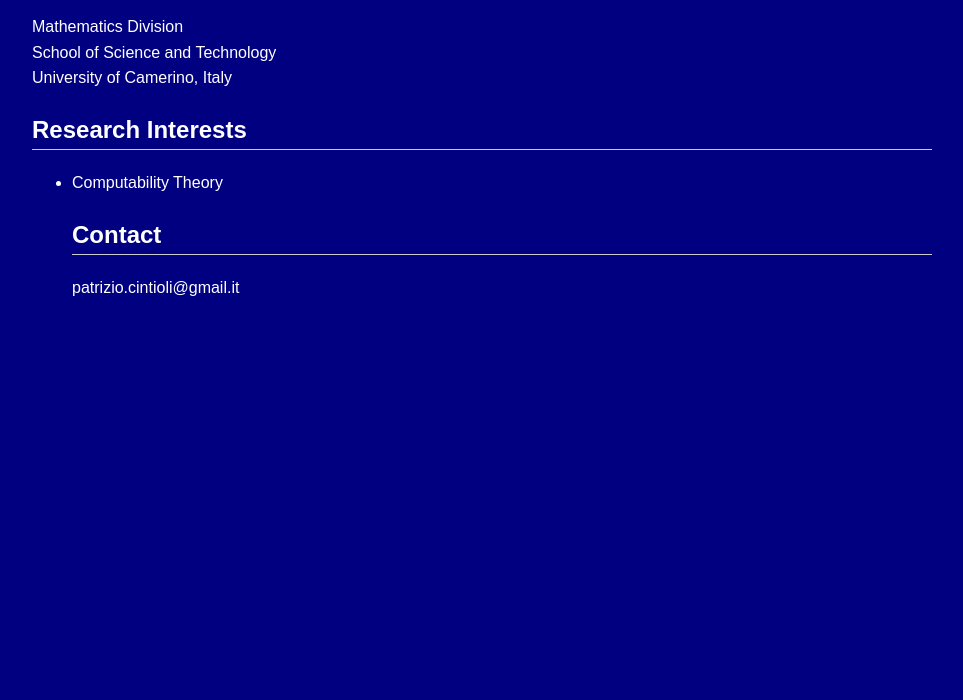
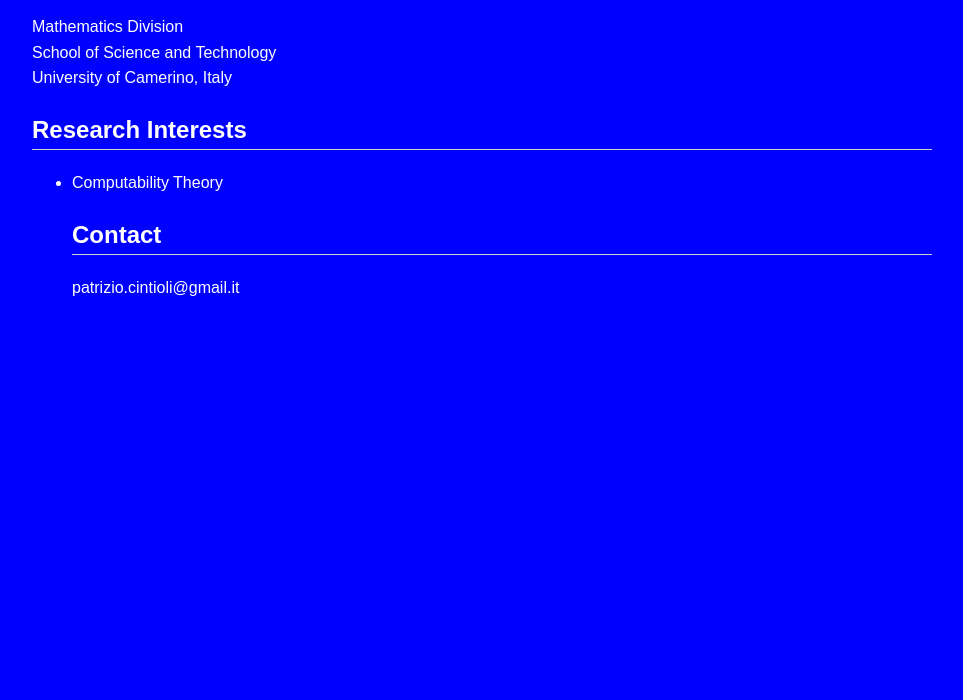
Before and after one commit to patrizio-cintioli/patrizio-cintioli.github.io, a plain HTML site: page index.html in a window 1280 px wide. Shown: the part 100-800 px from the top of the page, without its empty margins (158-1121 px from the left). Drawn offline with Linux system fonts and the light colour scheme.

Commit message:
Update index.html

```diff
--- a/index.html
+++ b/index.html
@@ -11,7 +11,7 @@
     font-family: Arial, Helvetica, sans-serif;
     line-height: 1.6;
     padding: 20px;
-    background-color: #000080;
+    background-color: #0000FF;
     color: white;
 }
 h1 {
```
